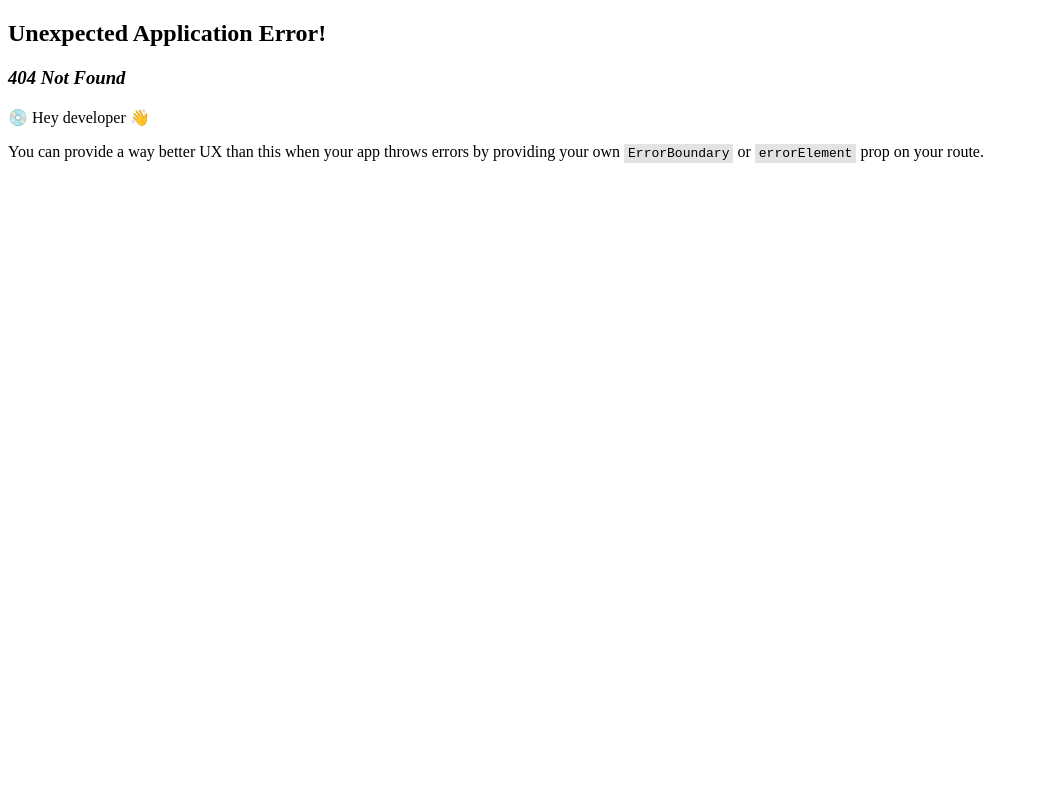
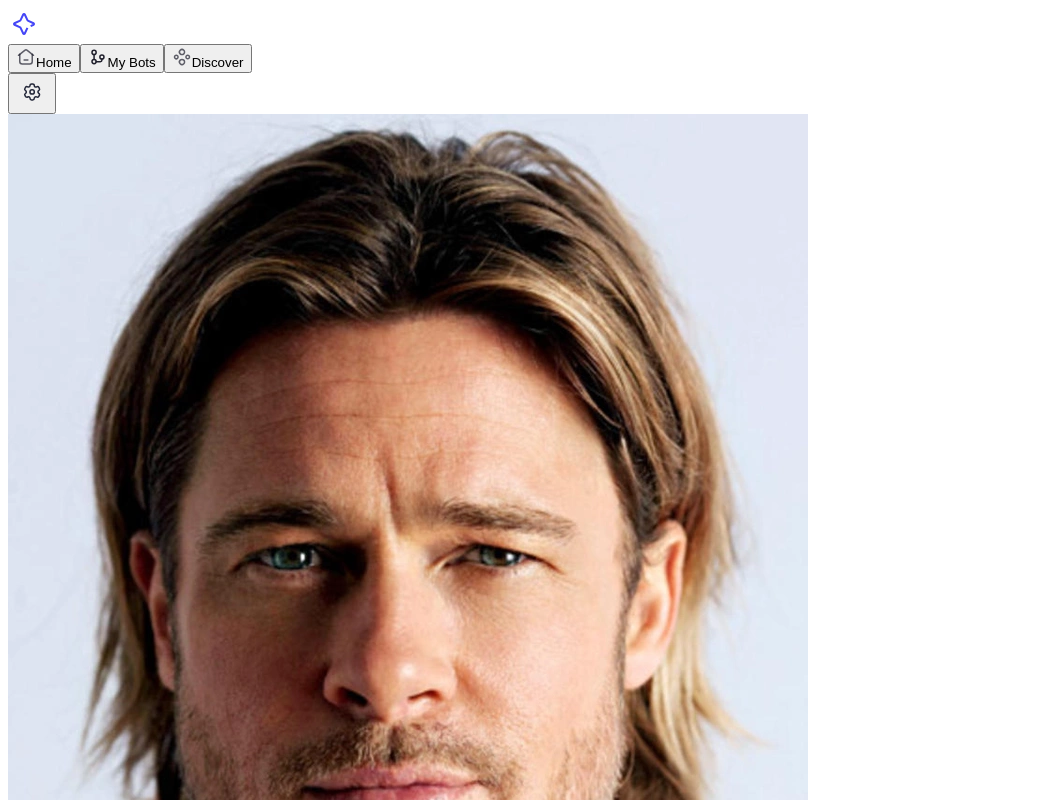
Before and after one commit to mikehn/ensoDemo, a React (Vite) app: page /ensoDemo/my-Bots/1 in a window 1280 px wide. Before the commit this address had no page. Shown: the top 800 px of the page, without its empty margins (0-1039 px from the left). Built offline with nearby package versions, Linux system fonts and the light colour scheme.

Commit message:
fixes for github pages

```diff
--- a/package.json
+++ b/package.json
@@ -1,6 +1,5 @@
 {
   "name": "reactjs-vite-tailwindcss-boilerplate",
-  "homepage": ".",
   "description": "This is a boilerplate build with Vite, React 18, TypeScript, Vitest, Testing Library, TailwindCSS 3, Eslint and Prettier.",
   "version": "0.1.0",
   "private": true,
--- a/src/components/BotInfoCard.component.tsx/BotInfoCard.component.tsx
+++ b/src/components/BotInfoCard.component.tsx/BotInfoCard.component.tsx
@@ -9,7 +9,7 @@ const BotInfoCard = ({ className, avatar }: Props) => {
     <div className={className || ''}>
       <div className="card card-compact h-full w-80 bg-base-100 shadow-xl">
         <figure className="h-32 min-h-32">
-          <img height={148} src="/bg1.jpeg" alt="bla" />
+          <img height={148} src="/ensoDemo/bg1.jpeg" alt="bla" />
         </figure>
 
         <div className="avatar -mt-12 ml-4">
--- a/src/components/Header/Header.component.tsx
+++ b/src/components/Header/Header.component.tsx
@@ -25,7 +25,7 @@ const Header = () => {
 
         <div className="avatar mr-2">
           <div className="w-6 rounded-full">
-            <img src="/bp.png" />
+            <img src="/ensoDemo/bp.png" />
           </div>
         </div>
       </div>
@@ -47,7 +47,7 @@ const MainNavigation = () => {
 
   return (
     <div>
-      <Link to="/home">
+      <Link to="/ensoDemo/home">
         <button
           className={classNames({
             [selectedBtnClassName]: isHomePage,
@@ -58,7 +58,7 @@ const MainNavigation = () => {
           Home
         </button>
       </Link>
-      <Link to="/my-bots/0">
+      <Link to="/ensoDemo/my-bots/0">
         <button
           className={classNames({
             [selectedBtnClassName]: isBotPage,
@@ -69,7 +69,7 @@ const MainNavigation = () => {
           My Bots
         </button>
       </Link>
-      <Link to="/discover">
+      <Link to="/ensoDemo/discover">
         <button
           className={classNames({
             [selectedBtnClassName]: isDiscoverPage,
--- a/src/views/Discover.view.tsx
+++ b/src/views/Discover.view.tsx
@@ -1,7 +1,7 @@
 import React from 'react'
 
 const Discover = () => {
-  return <img height="80%" src="/construct2.png" alt="Discover" />
+  return <img height="80%" src="/ensoDemo/construct2.png" alt="Discover" />
 }
 
 export default Discover
--- a/src/views/Home.view.tsx
+++ b/src/views/Home.view.tsx
@@ -1,7 +1,7 @@
 import React from 'react'
 
 const Home = () => {
-  return <img height="80%" src="/construct.png" alt="Discover" />
+  return <img height="80%" src="/ensoDemo/construct.png" alt="Discover" />
 }
 
 export default Home
--- a/vite.config.ts
+++ b/vite.config.ts
@@ -5,6 +5,7 @@ import tsconfigPaths from 'vite-tsconfig-paths'
 
 // https://vitejs.dev/config https://vitest.dev/config
 export default defineConfig({
+  base: '/ensoDemo/',
   plugins: [react(), tsconfigPaths()],
   test: {
     globals: true,
```
Also changed, not shown: src/Routes.tsx (+4 -4 lines).
